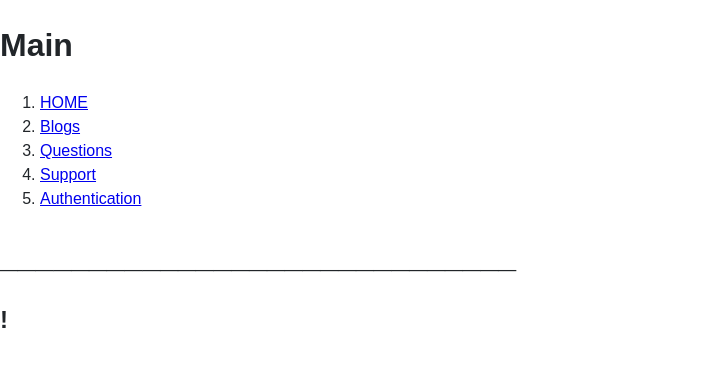
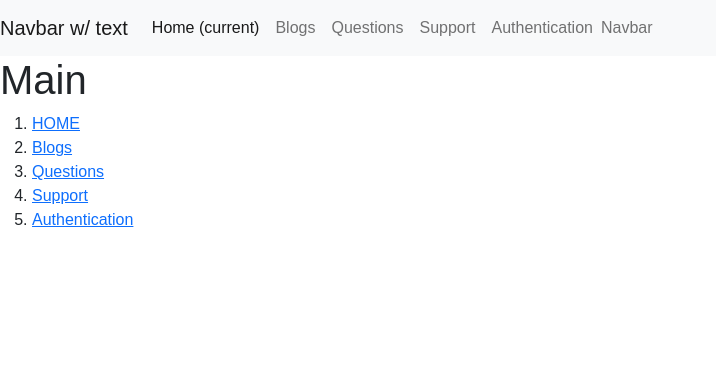
Before and after one commit to git000499/magical-hooks-0000, a React (Create React App) app: page / in a window 1280 px wide. Shown: the top 366 px of the page, without its empty margins (0-716 px from the left). Built offline with nearby package versions, Linux system fonts and the light colour scheme.

Commit message:
Update 3 files

```diff
--- a/src/App.js
+++ b/src/App.js
@@ -6,11 +6,65 @@ import Blogs from "./components/blogs/blogs";
 import Questions from "./components/questions/questions";
 import Support from "./components/support/support";
 import Authentication from "./components/authentication/authentication";
+import css from "./components/main/main.module.css";
 
 export default function App() {
   return (
     <div className="App">
+      <link
+        crossorigin
+        rel="stylesheet"
+        type="text/css"
+        charset="UTF-8"
+        href="https://cdn.jsdelivr.net/npm/bootstrap@5.2.3/dist/css/bootstrap.min.css"
+      />
       <BrowserRouter>
+        <nav class="navbar navbar-expand-lg navbar-light bg-light">
+          <a class="navbar-brand" href="#">
+            Navbar w/ text
+          </a>
+          <button
+            class="navbar-toggler"
+            type="button"
+            data-toggle="collapse"
+            data-target="#navbarText"
+            aria-controls="navbarText"
+            aria-expanded="false"
+            aria-label="Toggle navigation"
+          >
+            <span className="navbar-toggler-icon"></span>
+          </button>
+          <div className="collapse navbar-collapse" id="navbarText">
+            <ul className="navbar-nav mr-auto">
+              <li className="nav-item active">
+                <NavLink className="nav-link" to="/">
+                  Home <span className="sr-only">(current)</span>
+                </NavLink>
+              </li>
+              <li className="nav-item">
+                <NavLink className="nav-link" to="/blogs">
+                  Blogs
+                </NavLink>
+              </li>
+              <li className="nav-item">
+                <NavLink className="nav-link" to="/Questions">
+                  Questions
+                </NavLink>
+              </li>
+              <li className="nav-item">
+                <NavLink className="nav-link" to="Support">
+                  Support
+                </NavLink>
+              </li>
+              <li className="nav-item">
+                <NavLink className="nav-link" to="Authentication">
+                  Authentication
+                </NavLink>
+              </li>
+            </ul>
+            <span className="navbar-text">Navbar</span>
+          </div>
+        </nav>
         <Routes>
           <Route path="/" element={<Main />} />
           <Route path="/blogs" element={<Blogs />} />
@@ -18,14 +72,24 @@ export default function App() {
           <Route path="/support" element={<Support />} />
           <Route path="/authentication" element={<Authentication />} />
         </Routes>
+
         <ol className="NavLink">
           <li className="NavLink">
-            <NavLink className="NavLink" to="/">
+            <NavLink
+              className="NavLink"
+              to="/"
+              activeClassName={css.activeLink}
+            >
               HOME
             </NavLink>
           </li>
           <li className="NavLink">
-            <NavLink className="NavLink" to="/blogs">
+            <NavLink
+              to="/blogs"
+              className={({ isActive, isPending }) =>
+                isPending ? "pending" : isActive ? css.activeLink : ""
+              }
+            >
               Blogs
             </NavLink>
           </li>
@@ -46,8 +110,6 @@ export default function App() {
           </li>
         </ol>
       </BrowserRouter>
-      <h1>_____________________________</h1>
-      <h2>!</h2>
     </div>
   );
 }
--- a/src/components/main/main.jsx
+++ b/src/components/main/main.jsx
@@ -1,4 +1,5 @@
 import React from "react";
+import css from "./main.module.css";
 
 const Main = () => {
   return <h1> Main </h1>;
--- /dev/null
+++ b/src/components/main/main.module.css
@@ -0,0 +1,3 @@
+.activeLink{
+    color: #FF0000;
+}
```
